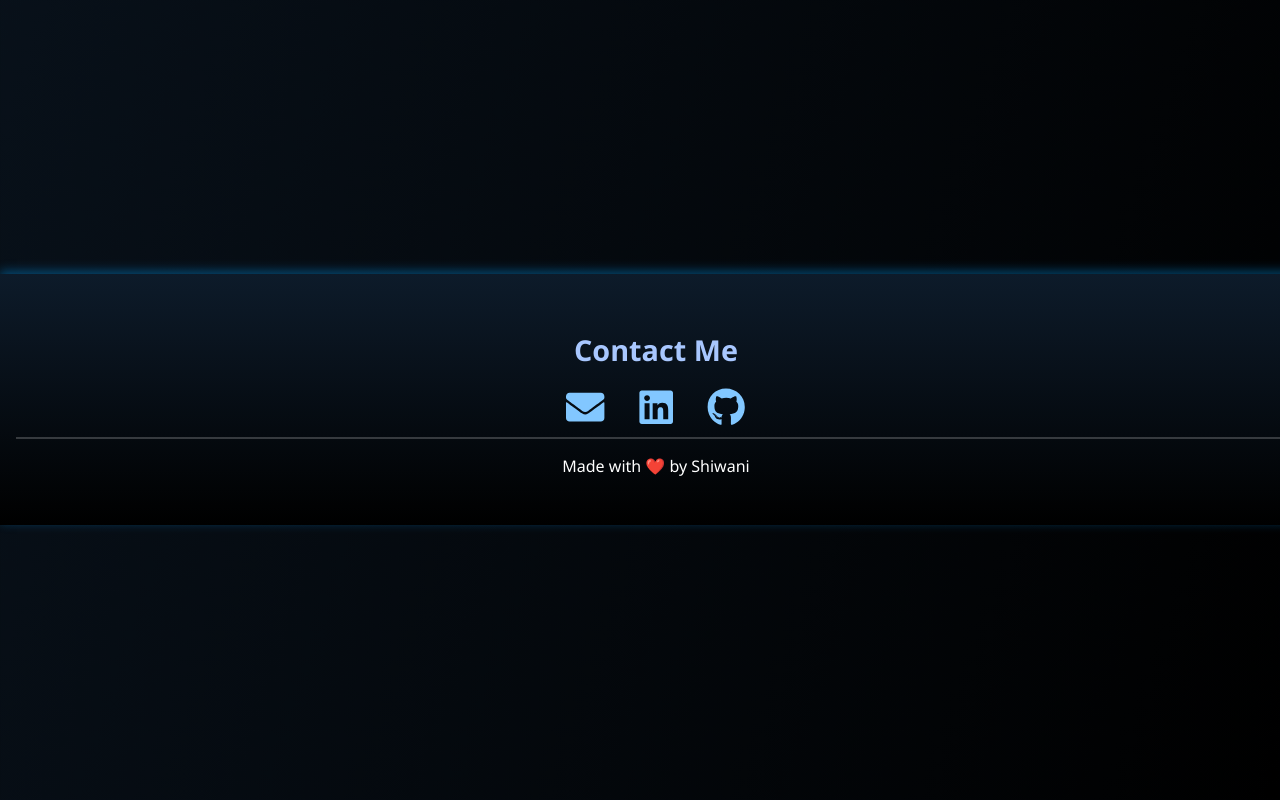
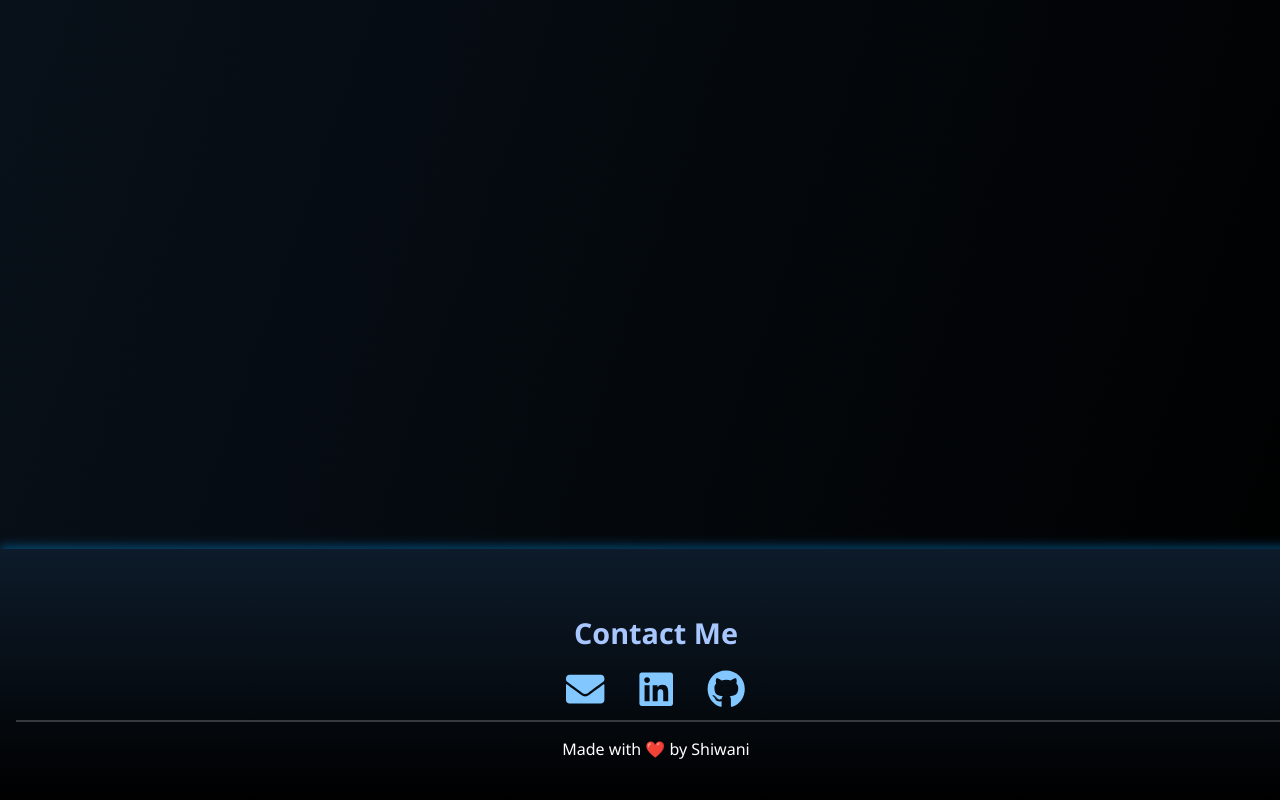
Before and after one commit to shiwani08/Portfolio, a React (Create React App) app in the folder frontend/: page / in a window 1280 px wide. Shown: the part 2890-3690 px from the top of the page. Built offline with nearby package versions, Linux system fonts and the light colour scheme.

Commit message:
Contact ade as a footer

```diff
--- a/frontend/src/pages/Contact.jsx
+++ b/frontend/src/pages/Contact.jsx
@@ -5,6 +5,7 @@ import "../styles/Contact.css";
 
 export default function Contact() {
   return (
+    <footer>
       <motion.div
         className="contact-container"
         initial={{ opacity: 0 }}
@@ -40,5 +41,6 @@ export default function Contact() {
         </div>
         <div className="page-ending">Made with ❤️ by Shiwani</div>
       </motion.div>
+    </footer>
   );
 }
--- a/frontend/src/styles/Contact.css
+++ b/frontend/src/styles/Contact.css
@@ -74,3 +74,40 @@
   margin: auto;
   font-family: 'Segoe UI', Tahoma, Geneva, Verdana, sans-serif;
 }
+
+footer {
+  width: 100%;
+  margin: 0;
+  padding: 0;
+}
+
+/* Make the footer always appear at the bottom */
+.contact-container {
+  background: linear-gradient(to top, #000000, #0d1b2a);
+  color: #a8c7ff;
+  font-family: 'Segoe UI', Tahoma, Geneva, Verdana, sans-serif;
+  padding: 2.5rem 1rem 1.5rem 1rem;   /* add more top/bottom padding */
+  text-align: center;
+  width: 100%;
+  box-shadow: 0 -3px 10px rgba(0, 162, 255, 0.4);
+  z-index: 15;
+  position: relative;
+}
+
+/* Optional: If you want sticky footer behavior for short pages */
+body, html {
+  min-height: 100vh;
+  margin: 0;
+  padding: 0;
+  /* background: (your choice) */
+}
+
+#root, .main-content-wrapper {
+  min-height: 100vh;
+  display: flex;
+  flex-direction: column;
+}
+
+footer {
+  margin-top: auto;
+}
```
Also changed, not shown: 1 other file (tests, documents, lock files or other folders). Lines whose indentation alone changed are shown as unchanged.
